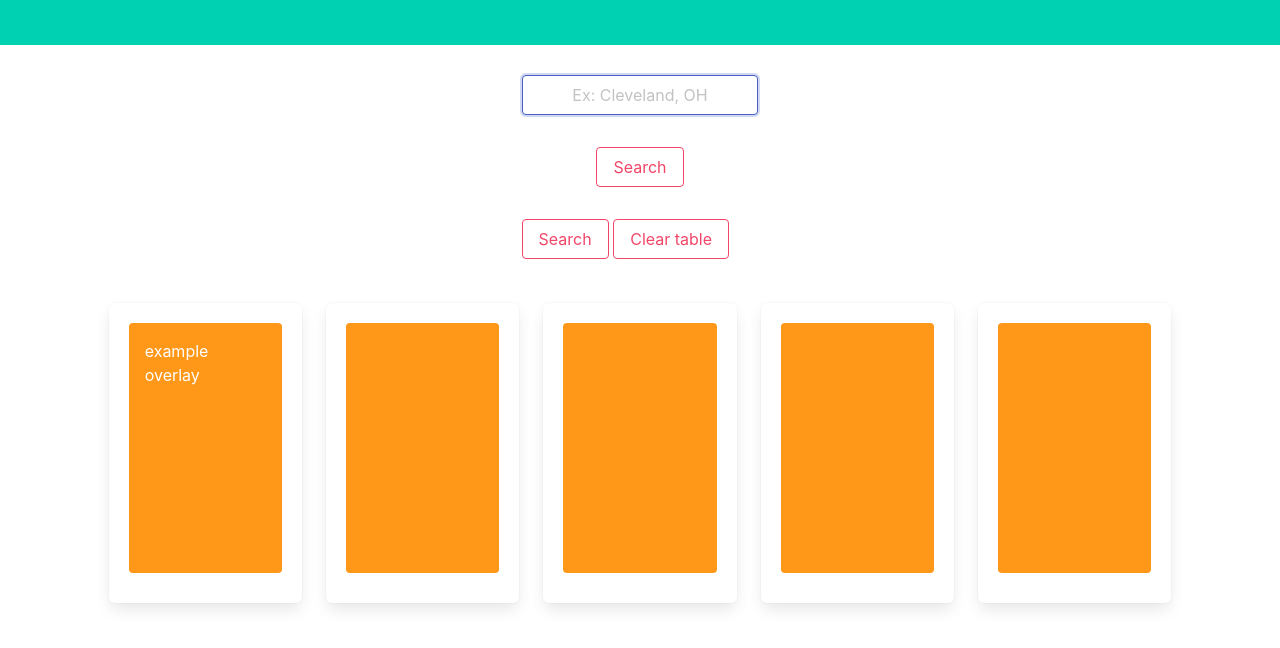
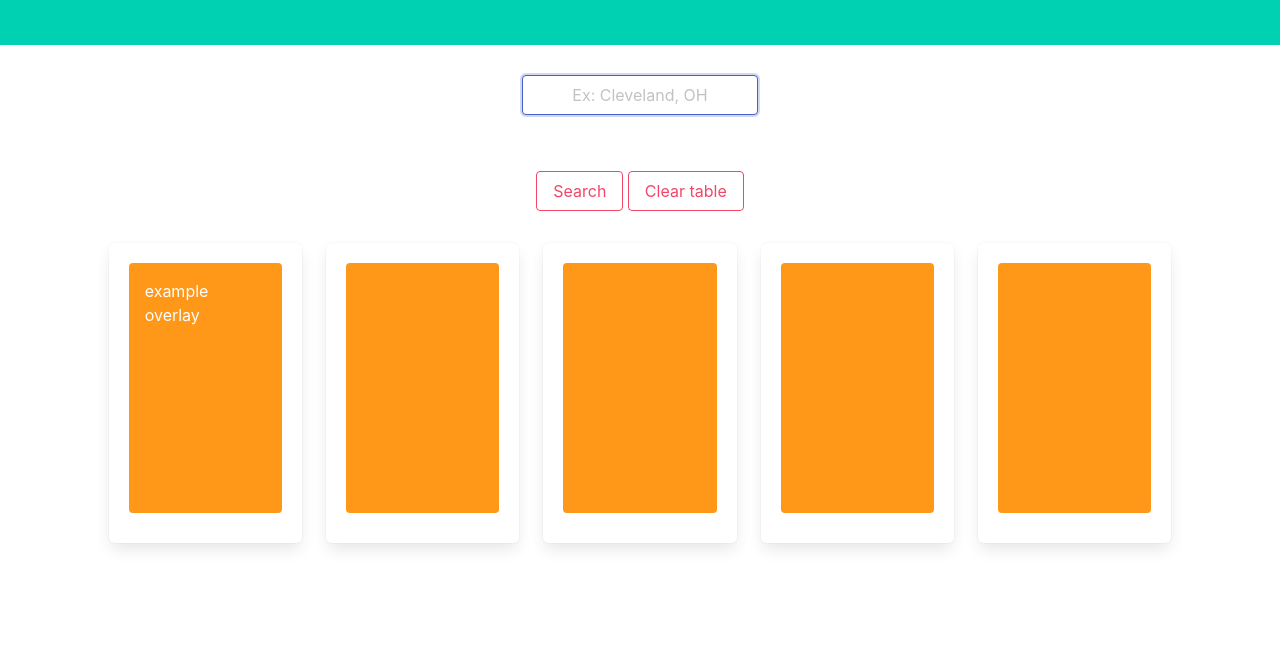
Before and after one commit to apostlex11/Hyper-Texters-Bar-Project-By-Location-Time-Weather, a plain HTML site: page index.html in a window 1280 px wide. Shown: the part 116-764 px from the top of the page. Drawn offline with nearby package versions, Linux system fonts and the light colour scheme.

Commit message:
removes mutant search button

```diff
--- a/index.html
+++ b/index.html
@@ -34,15 +34,9 @@
             type="text"
             placeholder="Ex: Cleveland, OH"
           />
-          <div class="column has-text-centered">
-            <button
-              id="srchBTN"
-              type="button"
-              class="button is-danger is-outlined"
-            >
-              Search
-            </button>
+
           </div>
+          <div class = "column has-text-centered">
           <button id="srchBTN" type="button" class="button is-danger is-outlined">
             Search
           </button>
```
